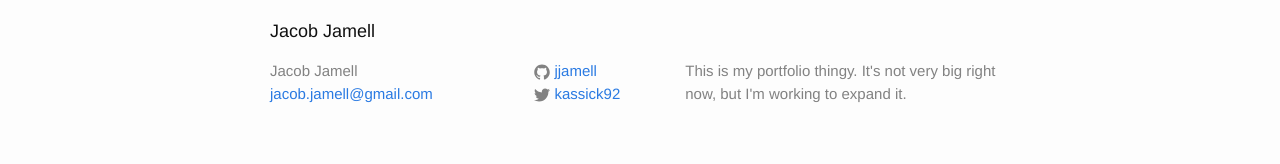
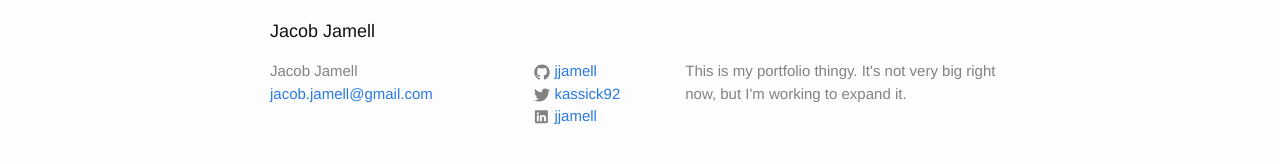
Before and after one commit to jjamell/jjamell.github.io, a Jekyll site: the page built from index.html, in a window 1280 px wide. Shown: the part 489-653 px from the top of the page. Built offline with Jekyll 4.4.1, drawn with Linux system fonts in a browser that asks for light colours.

Commit message:
Added LinkedIn profile to footer

```diff
--- a/_config.yml
+++ b/_config.yml
@@ -8,6 +8,7 @@ baseurl: "" # the subpath of your site, e.g. /blog/
 url: "http://jjamell.github.io" # the base hostname & protocol for your site
 twitter_username: kassick92
 github_username: jjamell
+linkedin_username: jjamell
 
 # Build settings
 markdown: kramdown
--- a/_includes/footer.html
+++ b/_includes/footer.html
@@ -42,6 +42,20 @@
             </a>
           </li>
           {% endif %}
+
+		  {% if site.linkedin_username %}
+		  <li>
+			  <a href="https://www.linkedin.com/in/{{ site.linkedin_username }}">
+				<span class="icon  icon--twitter">
+				  <svg viewBox="0 0 61 61">
+					<path fill="#828282" d="M49.265,4.667H7.145c-2.016,0-3.651,1.596-3.651,3.563v42.613c0,1.966,1.635,3.562,3.651,3.562h42.12   c2.019,0,3.654-1.597,3.654-3.562V8.23C52.919,6.262,51.283,4.667,49.265,4.667z M18.475,46.304h-7.465V23.845h7.465V46.304z    M14.743,20.777h-0.05c-2.504,0-4.124-1.725-4.124-3.88c0-2.203,1.67-3.88,4.223-3.88c2.554,0,4.125,1.677,4.175,3.88   C18.967,19.052,17.345,20.777,14.743,20.777z M45.394,46.304h-7.465V34.286c0-3.018-1.08-5.078-3.781-5.078   c-2.062,0-3.29,1.389-3.831,2.731c-0.197,0.479-0.245,1.149-0.245,1.821v12.543h-7.465c0,0,0.098-20.354,0-22.459h7.465v3.179   c0.992-1.53,2.766-3.709,6.729-3.709c4.911,0,8.594,3.211,8.594,10.11V46.304z"/>
+				  </svg>
+				</span>
+
+				<span class="username">{{ site.linkedin_username }}</span>
+			  </a>
+		  </li>
+		  {% endif %}
         </ul>
       </div>
 
```
